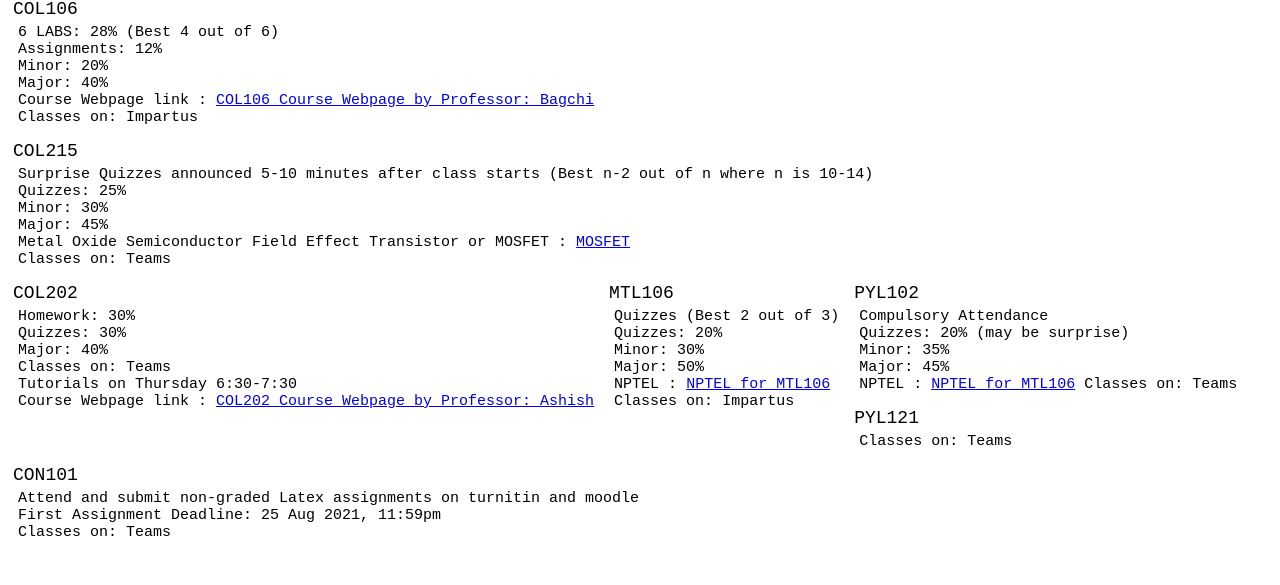
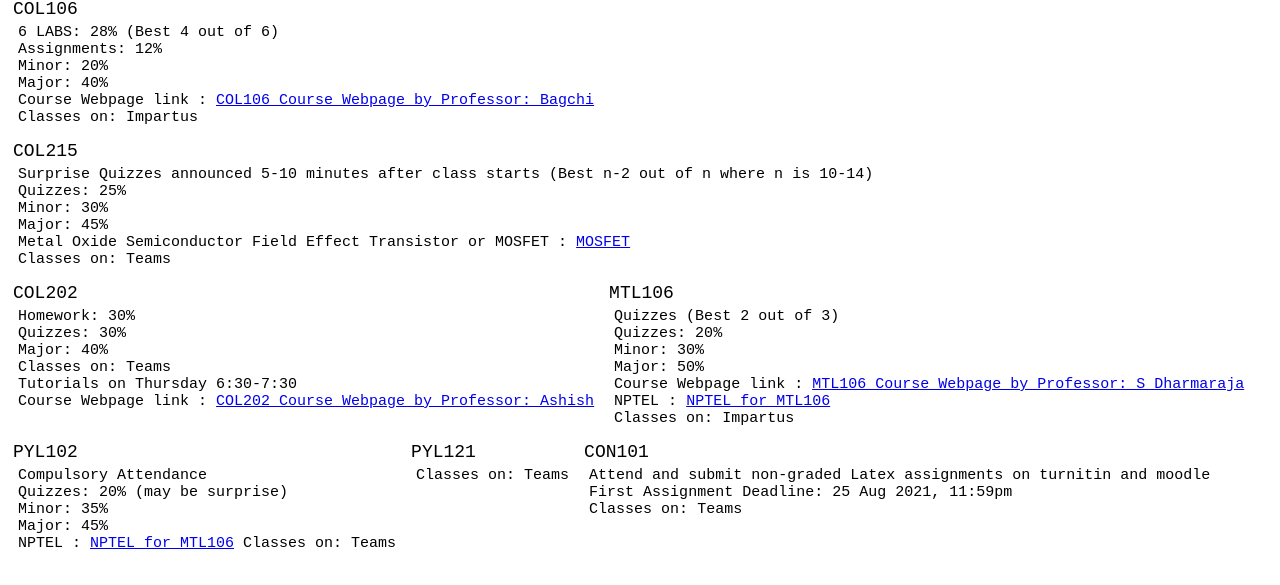
Before and after one commit to lucrativedust/lucrativedust.github.io, a plain HTML site: page index.html in a window 1280 px wide. Shown: the part 65-650 px from the top of the page. Drawn offline with Linux system fonts and the light colour scheme.

Commit message:
Update index.html

```diff
--- a/index.html
+++ b/index.html
@@ -61,6 +61,7 @@
             Quizzes: 20% <br>
             Minor: 30% <br>
             Major: 50% <br>
+            Course Webpage link : <a href="http://web.iitd.ac.in/~dharmar/mtl106/main.html">MTL106 Course Webpage by Professor: S Dharmaraja</a><br>
             NPTEL : <a href="https://nptel.ac.in/courses/111/102/111102111/">NPTEL for MTL106</a><br>
             Classes on: Impartus
         </div>
```
